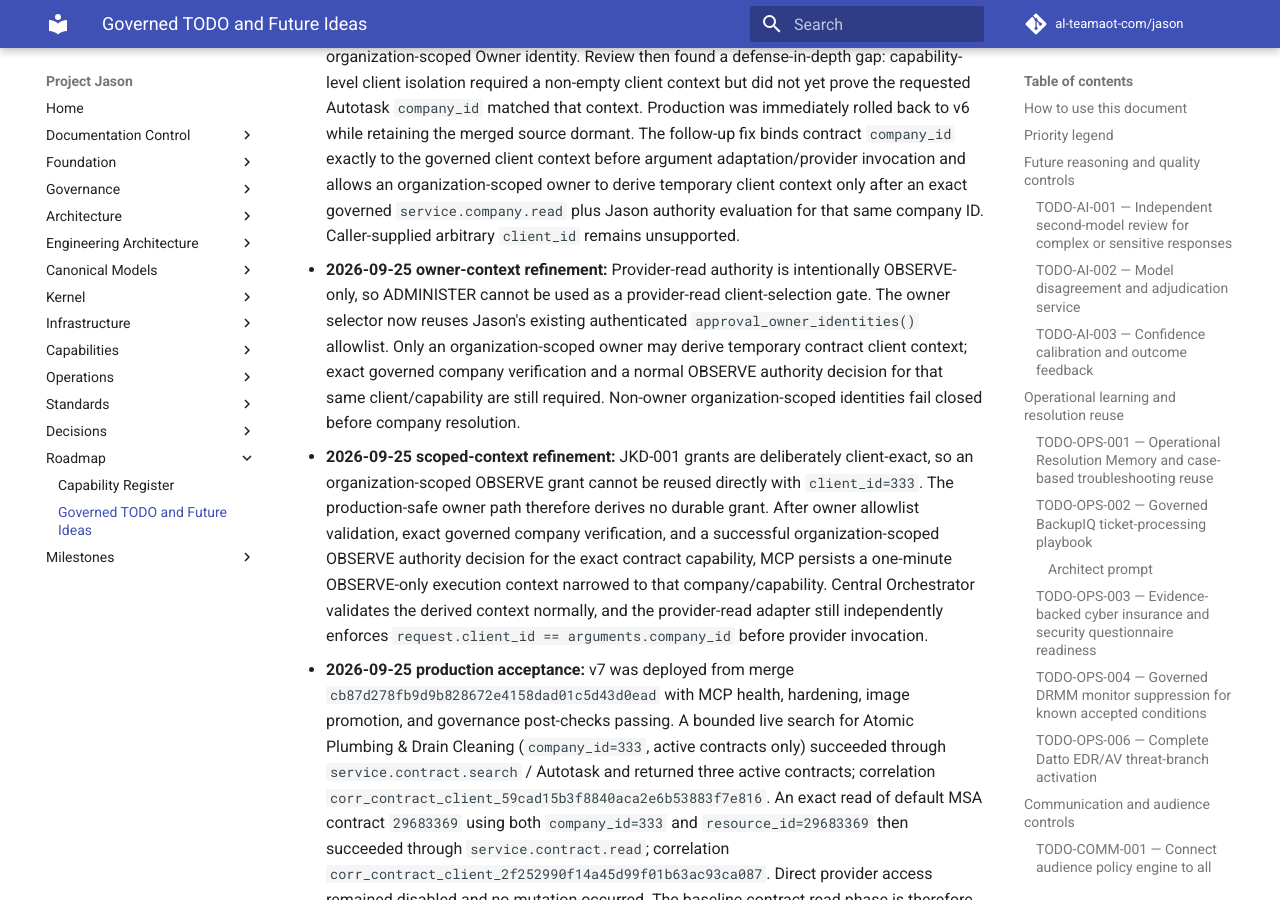
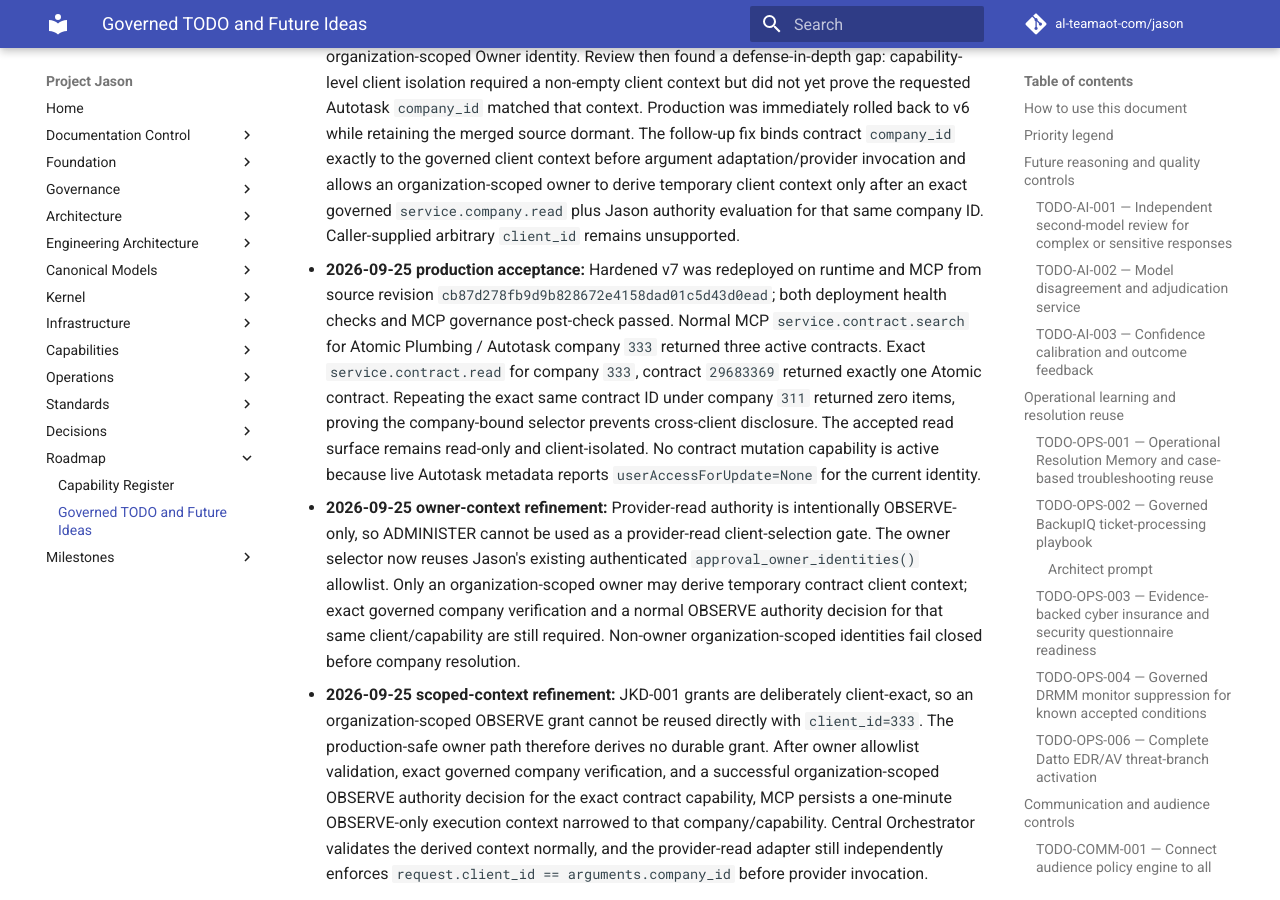
Before and after one commit to al-teamaot-com/jason, an MkDocs documentation site: the page built from docs/roadmaps/Project-Jason-TODO-and-Future-Ideas.md, in a window 1280 px wide and 900 px high, scrolled down 36783 px. Built offline with MkDocs 1.6.1 and Material for MkDocs 9.7.7, drawn with Linux system fonts in a browser that asks for light colours; comment, search, counter and statistics services are not loaded.

Commit message:
Record CONN-015 contract read production acceptance

```diff
--- a/docs/roadmaps/Project-Jason-TODO-and-Future-Ideas.md
+++ b/docs/roadmaps/Project-Jason-TODO-and-Future-Ideas.md
@@ -970,6 +970,8 @@
 
 - **2026-09-25 activation hardening:** First v7 activation correctly exposed the contract capabilities but live MCP acceptance stopped with `client_context_required` for the organization-scoped Owner identity. Review then found a defense-in-depth gap: capability-level client isolation required a non-empty client context but did not yet prove the requested Autotask `company_id` matched that context. Production was immediately rolled back to v6 while retaining the merged source dormant. The follow-up fix binds contract `company_id` exactly to the governed client context before argument adaptation/provider invocation and allows an organization-scoped owner to derive temporary client context only after an exact governed `service.company.read` plus Jason authority evaluation for that same company ID. Caller-supplied arbitrary `client_id` remains unsupported.
 
+- **2026-09-25 production acceptance:** Hardened v7 was redeployed on runtime and MCP from source revision `cb87d278fb9d9b828672e4158dad01c5d43d0ead`; both deployment health checks and MCP governance post-check passed. Normal MCP `service.contract.search` for Atomic Plumbing / Autotask company `333` returned three active contracts. Exact `service.contract.read` for company `333`, contract `29683369` returned exactly one Atomic contract. Repeating the exact same contract ID under company `311` returned zero items, proving the company-bound selector prevents cross-client disclosure. The accepted read surface remains read-only and client-isolated. No contract mutation capability is active because live Autotask metadata reports `userAccessForUpdate=None` for the current identity.
+
 - **2026-09-25 owner-context refinement:** Provider-read authority is intentionally OBSERVE-only, so ADMINISTER cannot be used as a provider-read client-selection gate. The owner selector now reuses Jason's existing authenticated `approval_owner_identities()` allowlist. Only an organization-scoped owner may derive temporary contract client context; exact governed company verification and a normal OBSERVE authority decision for that same client/capability are still required. Non-owner organization-scoped identities fail closed before company resolution.
 
 - **2026-09-25 scoped-context refinement:** JKD-001 grants are deliberately client-exact, so an organization-scoped OBSERVE grant cannot be reused directly with `client_id=333`. The production-safe owner path therefore derives no durable grant. After owner allowlist validation, exact governed company verification, and a successful organization-scoped OBSERVE authority decision for the exact contract capability, MCP persists a one-minute OBSERVE-only execution context narrowed to that company/capability. Central Orchestrator validates the derived context normally, and the provider-read adapter still independently enforces `request.client_id == arguments.company_id` before provider invocation.
```
